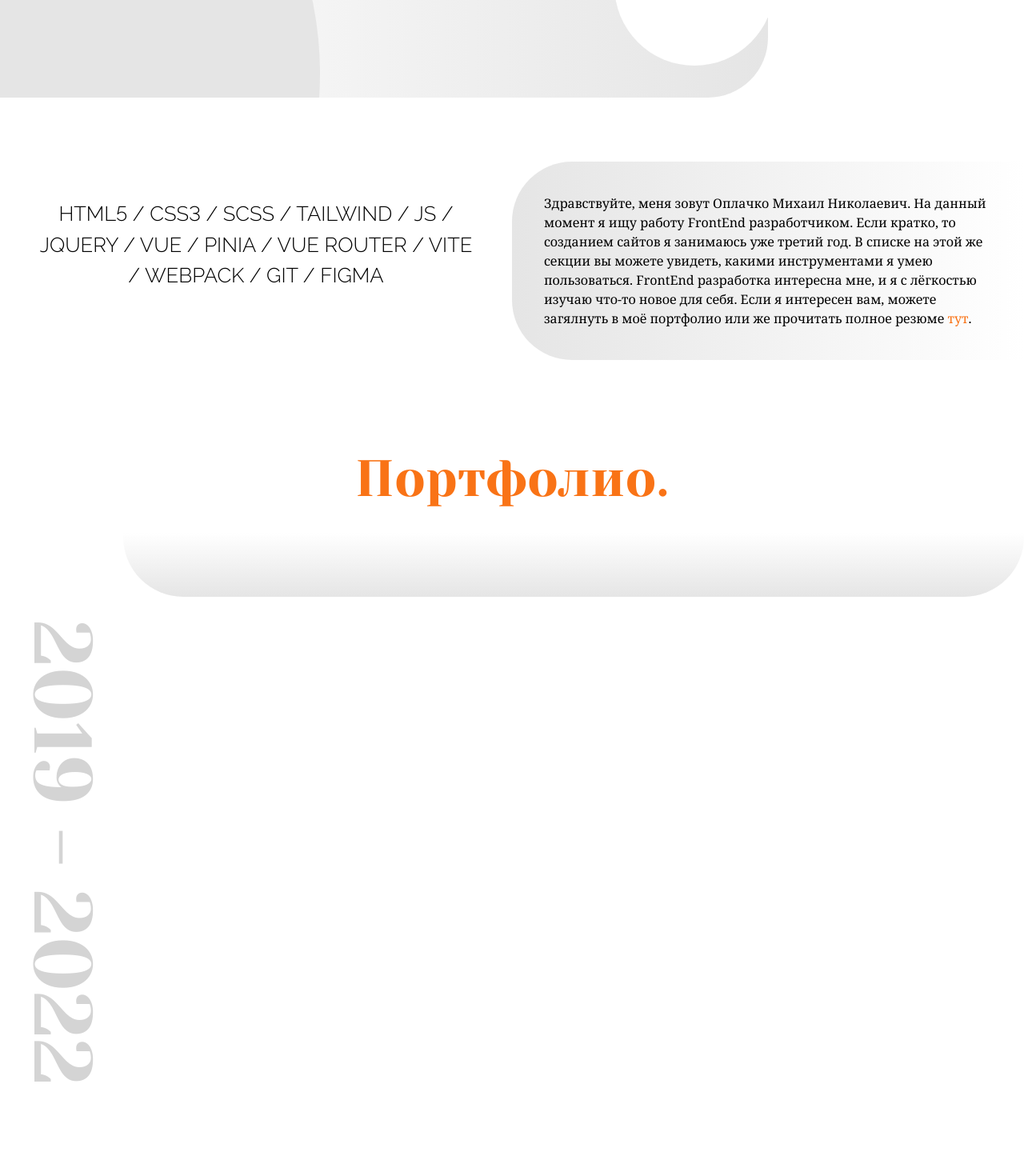
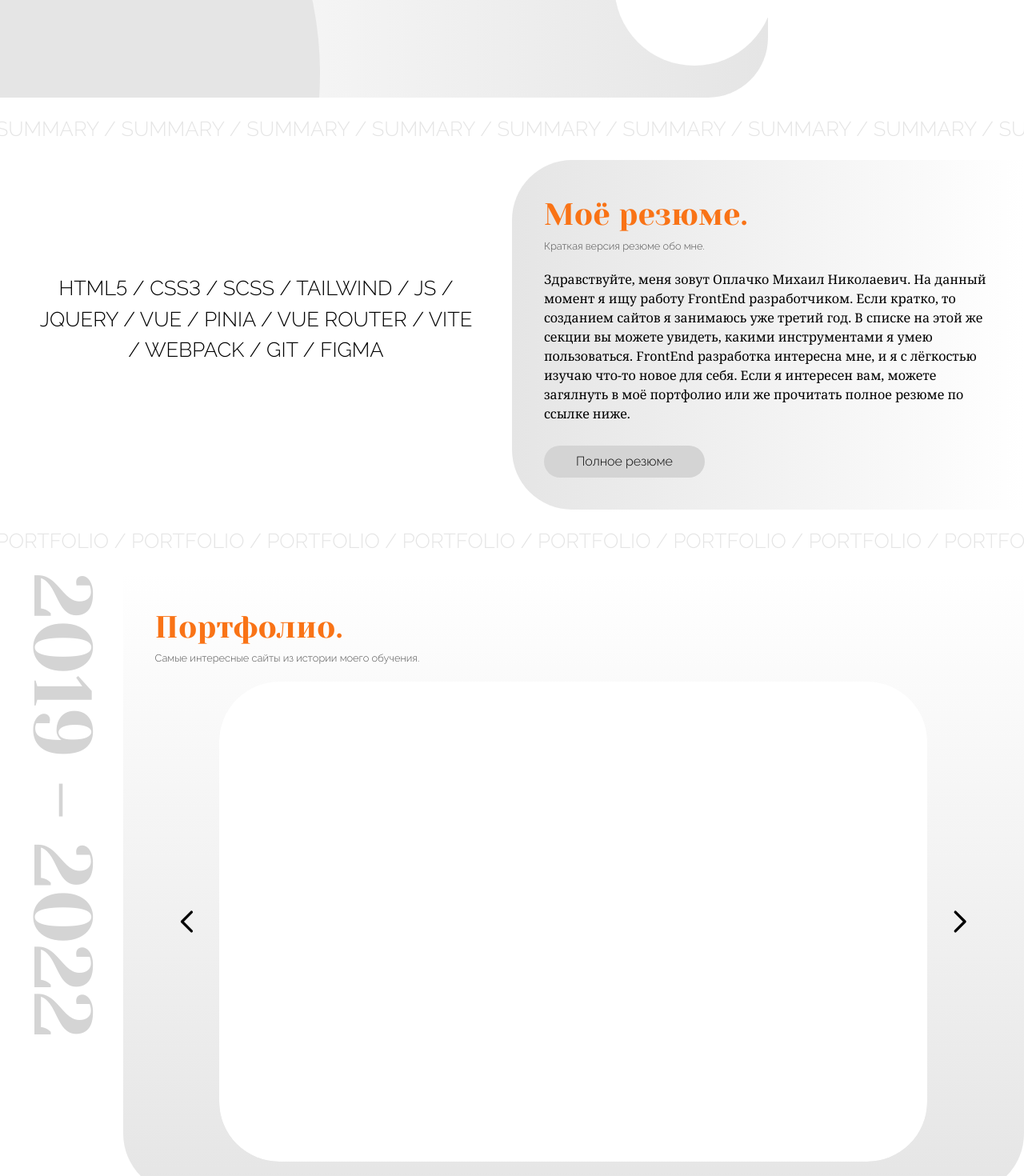
Before and after one commit to hysnp/portfolio-one, a Vue app: page /site-two in a window 1280 px wide. Shown: the part 678-2148 px from the top of the page at 80% size. Built offline with nearby package versions, Linux system fonts and the light colour scheme.

Commit message:
pc slider beta

```diff
--- a/src/App.vue
+++ b/src/App.vue
@@ -102,4 +102,26 @@ onMounted(() => {
   color: ghostwhite;
   background: #c77528;
 }
+
+#resume-anim, #portfolio-anim {
+  animation: 60s linear text-left-glide infinite;
+}
+
+@media (min-width: 1024px) {
+  #resume-anim, #portfolio-anim {
+    animation: 240s linear text-left-glide infinite;
+  }
+}
+
+@keyframes text-left-glide {
+  0% {
+    margin-left: 0;
+  }
+  50% {
+    margin-left: -50%;
+  }
+  100% {
+    margin-left: 0;
+  }
+}
 </style>
--- a/src/router-sites/SiteOneVue.vue
+++ b/src/router-sites/SiteOneVue.vue
@@ -1,11 +1,8 @@
 <template>
-  <div class="flex lg:flex-row-reverse flex-col">
-    <div class="txt lg:w-3/5 w-auto m-5 z-20">
-      <h1 class="text-eva text-center lg:text-4vw text-3vh text-orange-500">
-        Мой первый сайт.
-      </h1>
-      <p class="text-noto text-justify lg:text-3/2vw text-2vh">
-        Все мы с чего-то начинали. Я, естественно, не исключение. В основном,
+  <div class="flex items-center h-full w-full p-10">
+    <div id="site-one-txt" class="w-1/2">
+      <h1 class="text-eva lg:text-3vw text-4vh mix-blend-difference">Мой первый сайт.</h1>
+      <p class="text-noto lg:text-1vw text-1vh">Все мы с чего-то начинали. Я, естественно, не исключение. В основном,
 свой путь в FrontEnd-е я начинал с сайта HTMLBook и MDN. Изредка смотрел
 различные видео, для более подробного понимания темы, разве что избегал
 "самые аху### способы". Каждую тему я закреплял на практике, путём
@@ -13,27 +10,7 @@
 поводу исторической ценности своих первых шагов, поэтому почти всё я
 делал на одном сайте. До наших дней сохранилась только финальная версия
 сайта и найденный археологами "Безымянный.png" файл. Думаю, код вам не
-        особо интересен, поэтому тут его нет.
-      </p>
-      <div class="h-px my-5 dark:bg-white bg-black"></div>
-      <blockquote
-        class="m-5 text-raleway lg:text-3/2vw text-2vh lg:text-right text-center text-orange-500"
-      >
-        Дата создания: Авг. 2019 - Окт. 2019 (прим.)
-      </blockquote>
-    </div>
-
-    <div class="img flex flex-col lg:w-2/5 w-auto">
-      <img
-        class="m-2 rounded-2xl object-cover border-2 dark:border-white border-black"
-        src="../assets/page1-v1.webp"
-        alt="Одна из первых вариаций сайта."
-      />
-      <img
-        class="m-2 rounded-2xl object-cover border-2 dark:border-white border-black"
-        src="../assets/page1-v2.webp"
-        alt="Последняя версия."
-      />
+особо интересен, поэтому тут его нет.</p>
     </div>
   </div>
 </template>
--- a/src/router/index.js
+++ b/src/router/index.js
@@ -7,12 +7,12 @@ const router = createRouter({
   history: createWebHistory(import.meta.env.BASE_URL),
   routes: [
     {
-      path: "/site-one/",
+      path: "/",
       name: "siteOne",
       component: siteOne,
     },
     {
-      path: "/site-two/",
+      path: "/site-2/",
       name: "siteTwo",
       component: siteTwo,
     },
--- a/src/sections/SectionThree.vue
+++ b/src/sections/SectionThree.vue
@@ -1,33 +1,72 @@
 <template>
-  <section id="section-three">
-    <h1 class="p-5 text-eva lg:text-5vw text-4vh text-center text-orange-500">
-      Портфолио.
-    </h1>
-    <div class="flex lg:flex-row flex-col h-full">
+  <section id="section-three" class="overflow-hidden">
+    <p
+      id="portfolio-anim"
+      class="w-max lg:my-5 my-0 mb-5 lg:text-2vw text-3vh text-raleway dark:text-neutral-900 text-neutral-200 uppercase"
+    >
+      / portfolio / portfolio / portfolio / portfolio / portfolio / portfolio /
+      portfolio / portfolio / portfolio / portfolio / portfolio / portfolio /
+      portfolio / portfolio / portfolio / portfolio
+    </p>
+    <div class="flex lg:flex-row flex-col-reverse h-full">
       <h2
         id="portfolio-years"
-        class="h-full text-eva text-center lg:text-8vw text-5vh dark:text-neutral-800 text-neutral-300 lg:vertical-rl z-10"
+        class="h-max text-eva text-center lg:text-8vw text-5vh dark:text-neutral-800 text-neutral-300 lg:vertical-rl z-10"
       >
         2019 - 2022
       </h2>
-      <div class="router w-full">
-        <!-- <nav class="flex flex-wrap justify-around p-2">
-          <router-link
-            v-for="item in sitesLinks"
-            :key="item.id"
-            :to="{ name: item.to }"
-            class="m-2 px-5 py-2 text-raleway text-center lg:text-3/2vw text-2vh hover:dark:bg-orange-500 hover:bg-orange-500 dark:bg-neutral-800 bg-neutral-200 duration-200 rounded-full z-20"
+      <div class="portfolio w-full">
+        <div
+          class="lg:p-10 p-5 bg-gradient-to-t dark:from-neutral-900 dark:to-black from-neutral-200 to-white rounded-b-75px z-20"
+        >
+          <h2 class="text-eva text-orange-500 lg:text-3vw text-4vh">
+            Портфолио.
+          </h2>
+          <p
+            class="mb-5 text-raleway dark:text-neutral-400 text-neutral-600 lg:text-1vw text-1vh"
           >
-            {{ item.name }}
-          </router-link>
-        </nav> -->
-        <div
-          class="router-base lg:p-10 p-5 bg-gradient-to-t dark:from-neutral-900 dark:to-black from-neutral-200 to-white rounded-b-75px z-20"
-        >
-          <nav class="grid grid-cols-3">
-            <a href="#" class="w-full"></a>
-          </nav>
-          <!-- <router-view></router-view> -->
+            Самые интересные сайты из истории моего обучения.
+          </p>
+          <div class="flex h-75vh w-full overflow-hidden">
+            <svg
+              xmlns="http://www.w3.org/2000/svg"
+              class="w-12 mx-5 cursor-pointer"
+              id="chevron-left"
+              fill="none"
+              viewBox="0 0 24 24"
+              stroke="currentColor"
+              stroke-width="2"
+            >
+              <path
+                stroke-linecap="round"
+                stroke-linejoin="round"
+                d="M15 19l-7-7 7-7"
+              />
+            </svg>
+            <div
+              id="portfolio-slider"
+              class="flex h-full w-full space-x-5 rounded-75px overflow-hidden"
+            >
+              <div id="site-1" class="min-w-full bg-white rounded-75px"></div>
+              <div id="site-2" class="min-w-full bg-black rounded-75px"></div>
+              <div id="site-3" class="min-w-full bg-black rounded-75px"></div>
+            </div>
+            <svg
+              xmlns="http://www.w3.org/2000/svg"
+              class="w-12 mx-5 cursor-pointer"
+              id="chevron-right"
+              fill="none"
+              viewBox="0 0 24 24"
+              stroke="currentColor"
+              stroke-width="2"
+            >
+              <path
+                stroke-linecap="round"
+                stroke-linejoin="round"
+                d="M9 5l7 7-7 7"
+              />
+            </svg>
+          </div>
         </div>
       </div>
     </div>
@@ -35,48 +74,45 @@
 </template>
 
 <script setup>
-// const sitesLinks = [
-//   {
-//     id: 1,
-//     name: "Первый сайт",
-//     to: "siteOne",
-//   },
-//   {
-//     id: 2,
-//     name: "Достопримечательности Барнаула",
-//     to: "siteTwo",
-//   },
-//   {
-//     id: 3,
-//     name: "Самолёты ВОВ",
-//     to: "siteTwo",
-//   },
-//   {
-//     id: 4,
-//     name: "Кофейня",
-//     to: "siteTwo",
-//   },
-//   {
-//     id: 5,
-//     name: "Сайт города",
-//     to: "siteTwo",
-//   },
-//   {
-//     id: 6,
-//     name: "ToDo",
-//     to: "siteTwo",
-//   },
-//   {
-//     id: 7,
-//     name: "Нынешний проект",
-//     to: "siteTwo",
-//   },
-//   {
-//     id: 8,
-//     name: "Информация",
-//     to: "siteTwo",
-//   },
-// ];
+import { onMounted } from "vue";
+
+onMounted(() => {
+  const chevronLeft = document.querySelector("#chevron-left");
+  const chevronRight = document.querySelector("#chevron-right");
+  const portfolioSlider = document.querySelector("#portfolio-slider");
+
+  let currentSlide = 0;
+
+  chevronLeft.addEventListener("click", () => {
+    --currentSlide;
+    portfolioSlider.scrollTo({
+      top: 0,
+      left: portfolioSlider.clientWidth * currentSlide + 20,
+      behavior: "smooth",
+    });
+  });
+  chevronRight.addEventListener("click", () => {
+    ++currentSlide;
+    portfolioSlider.scrollTo({
+      top: 0,
+      left: portfolioSlider.clientWidth * currentSlide + 20,
+      behavior: "smooth",
+    });
+  });
+
+  // const portfolioBgColors = [
+  //   "#B8513A",
+  //   "#CB9442",
+  //   "#A6B83A",
+  //   "#79B83A",
+  //   "#40BA69",
+  //   "#40B3BA",
+  //   "#405ABA",
+  //   "#8440BA",
+  //   "#BA4082",
+  // ];
+  // document.querySelector("#rand-bg").style.backgroundColor = portfolioBgColors[Math.floor(Math.random() * portfolioBgColors.length)];
+});
 </script>
 
 <style lang="scss" scoped></style>
--- a/src/sections/SectionTwo.vue
+++ b/src/sections/SectionTwo.vue
@@ -1,8 +1,12 @@
 <template>
-  <section id="section-two" class="my-20">
-    <!-- <h1 class="p-5 text-eva lg:text-5vw text-4vh text-center text-orange-500">
-      Моё резюме.
-    </h1> -->
+  <section id="section-two" class="overflow-hidden">
+    <p
+      id="resume-anim"
+      class="w-max lg:my-5 my-0 mb-5 lg:text-2vw text-3vh text-raleway dark:text-neutral-900 text-neutral-200 uppercase"
+    >
+      / summary / summary / summary / summary / summary / summary / summary / summary /
+      summary / summary / summary / summary / summary / summary / summary / summary
+    </p>
     <div class="flex lg:flex-row flex-col-reverse">
       <div class="relative flex justify-center items-center lg:w-1/2 w-full">
         <p
@@ -16,21 +20,35 @@
       <div
         class="lg:w-1/2 w-full p-10 lg:bg-gradient-to-r bg-gradient-to-b dark:from-neutral-900 dark:to-black from-neutral-200 to-white overflow-hidden lg:rounded-l-75px rounded-t-75px"
       >
-        <p class="text-noto lg:text-left text-justify lg:text-3/2vw text-2vh">
+        <h2 class="text-eva text-orange-500 lg:text-3vw text-4vh">
+          Моё резюме.
+        </h2>
+        <p
+          class="mb-5 text-raleway dark:text-neutral-400 text-neutral-600 lg:text-1vw text-1vh"
+        >
+          Краткая версия резюме обо мне.
+        </p>
+        <p
+          class="mb-7 text-noto lg:text-left text-justify lg:text-5/4vw text-2vh"
+        >
           Здравствуйте, меня зовут Оплачко Михаил Николаевич. На данный момент я
           ищу работу FrontEnd разработчиком. Если кратко, то созданием сайтов я
           занимаюсь уже третий год. В списке на этой же секции вы можете
           увидеть, какими инструментами я умею пользоваться. FrontEnd разработка
           интересна мне, и я с лёгкостью изучаю что-то новое для себя. Если я
           интересен вам, можете загялнуть в моё портфолио или же прочитать
-          полное резюме
-          <a
-            class="text-orange-500"
-            target="_blank"
-            href="https://barnaul.hh.ru/resume/e86a7784ff0a557c590039ed1f596d57716f37"
-            >тут</a
-          >.
+          полное резюме по ссылке ниже.
         </p>
+        <a
+          target="_blank"
+          href="https://barnaul.hh.ru/resume/e86a7784ff0a557c590039ed1f596d57716f37"
+        >
+          <p
+            class="w-max lg:px-10 px-5 py-2 text-raleway lg:text-3/2vw text-2vh hover:dark:bg-orange-500 hover:bg-orange-500 dark:bg-neutral-800 bg-neutral-300 duration-200 rounded-full"
+          >
+            Полное резюме
+          </p>
+        </a>
       </div>
     </div>
   </section>
```
Also changed, not shown: src/tailwind.css. Lines whose indentation alone changed are shown as unchanged.
